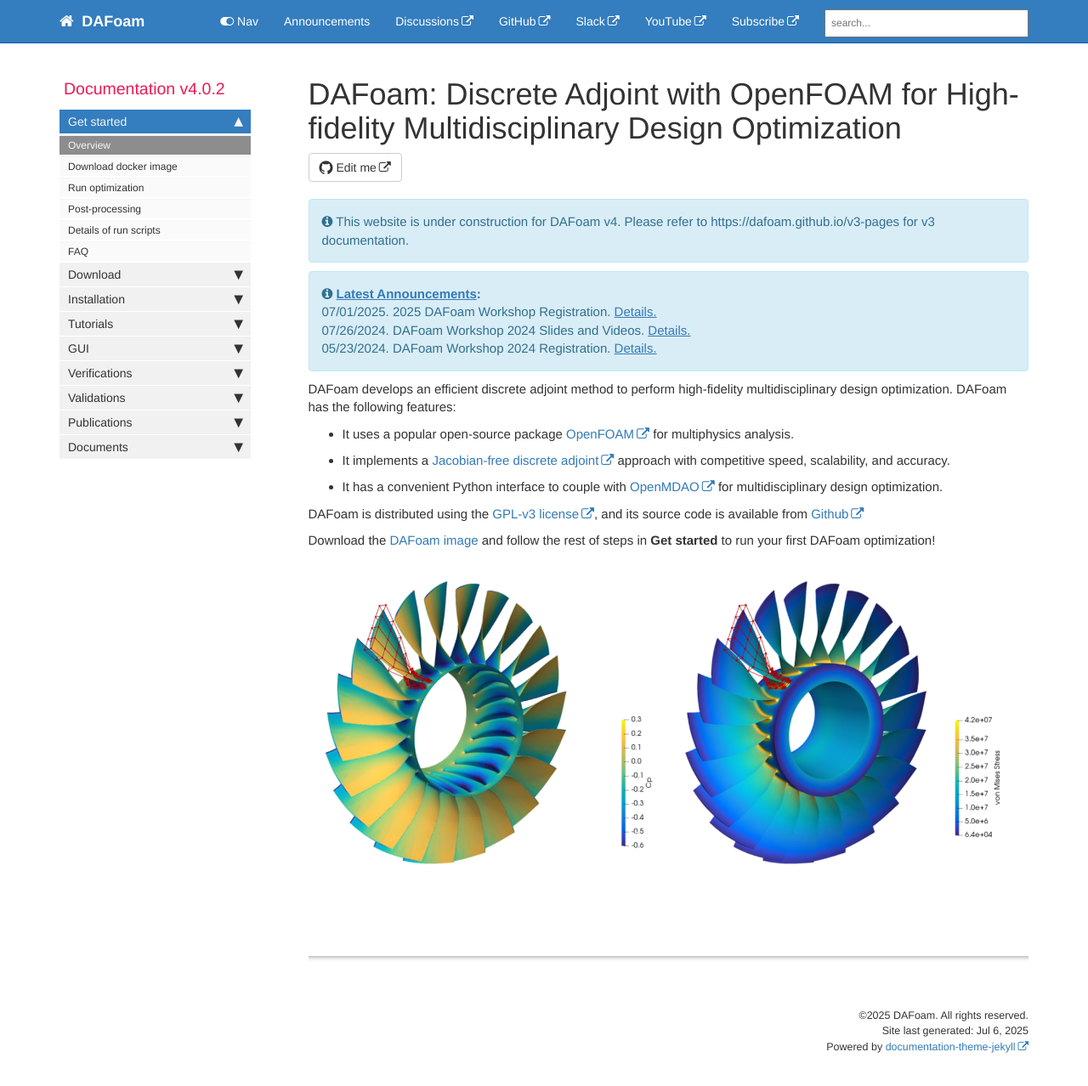
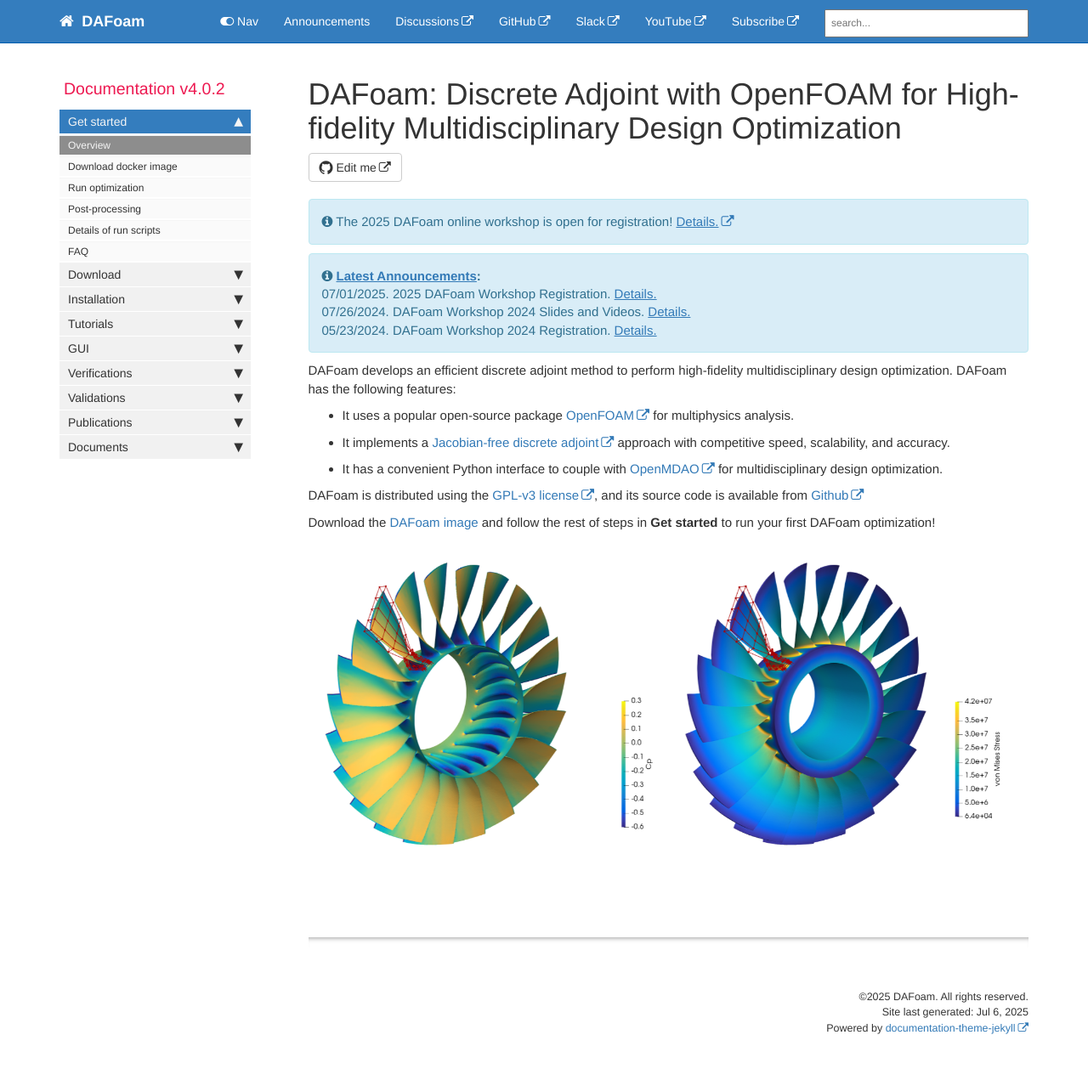
Before and after one commit to DAFoam/DAFoam.github.io, a Jekyll site: the page built from index.md, in a window 1280 px wide and 1291 px high. Shown: the top 1278 px of the window at 85% size. Built offline with Jekyll 4.4.1, drawn with Linux system fonts in a browser that asks for light colours; comment, search, counter and statistics services are not loaded.

Commit message:
Update index.md

```diff
--- a/index.md
+++ b/index.md
@@ -7,7 +7,7 @@ summary:
 ---
 
 <div markdown="span" class="alert alert-info" role="alert"><i class="fa fa-info-circle"></i>
-This website is under construction for DAFoam v4. Please refer to https://dafoam.github.io/v3-pages for v3 documentation.
+The 2025 DAFoam online workshop is open for registration! <a href="https://dafoam.github.io/dafoam_workshop_2025.html">Details.</a>
 </div>
 
 <div markdown="span" class="alert alert-info" role="alert"><i class="fa fa-info-circle"></i>
```
